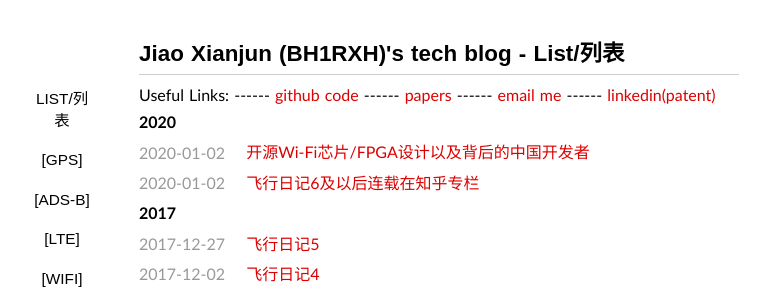
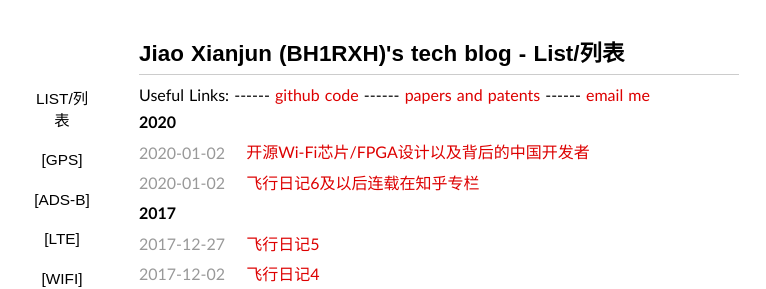
Before and after one commit to sdr-x/sdr-x.github.io, a Jekyll site: the page built from index.html, in a window 1280 px wide. Shown: the top 289 px of the page, without its empty margins (201-967 px from the left). Built offline with Jekyll 4.4.1, drawn with Linux system fonts in a browser that asks for light colours; some web fonts are replaced; the list of posts is cut into pages by our own code; comment, search, counter and statistics services are not loaded.

Commit message:
Update index.html

```diff
--- a/index.html
+++ b/index.html
@@ -6,9 +6,9 @@ layout: page
 Useful Links: ------
 <a href="https://github.com/JiaoXianjun">github code</a>
  ------
-<a href="https://www.researchgate.net/profile/Xianjun_Jiao?ev=hdr_xprf">papers</a>
+<a href="https://www.linkedin.com/in/xianjun-jiao-7a569641">papers and patents</a>
   ------
-<a href="mailto:putaoshu@gmail.com">email me</a> ------ <a href="https://www.linkedin.com/in/xianjun-jiao-7a569641">linkedin(patent)</a>
+<a href="mailto:putaoshu@msn.com">email me</a>
 
 <ul class="listing">
 {% for post in paginator.posts %}
```
